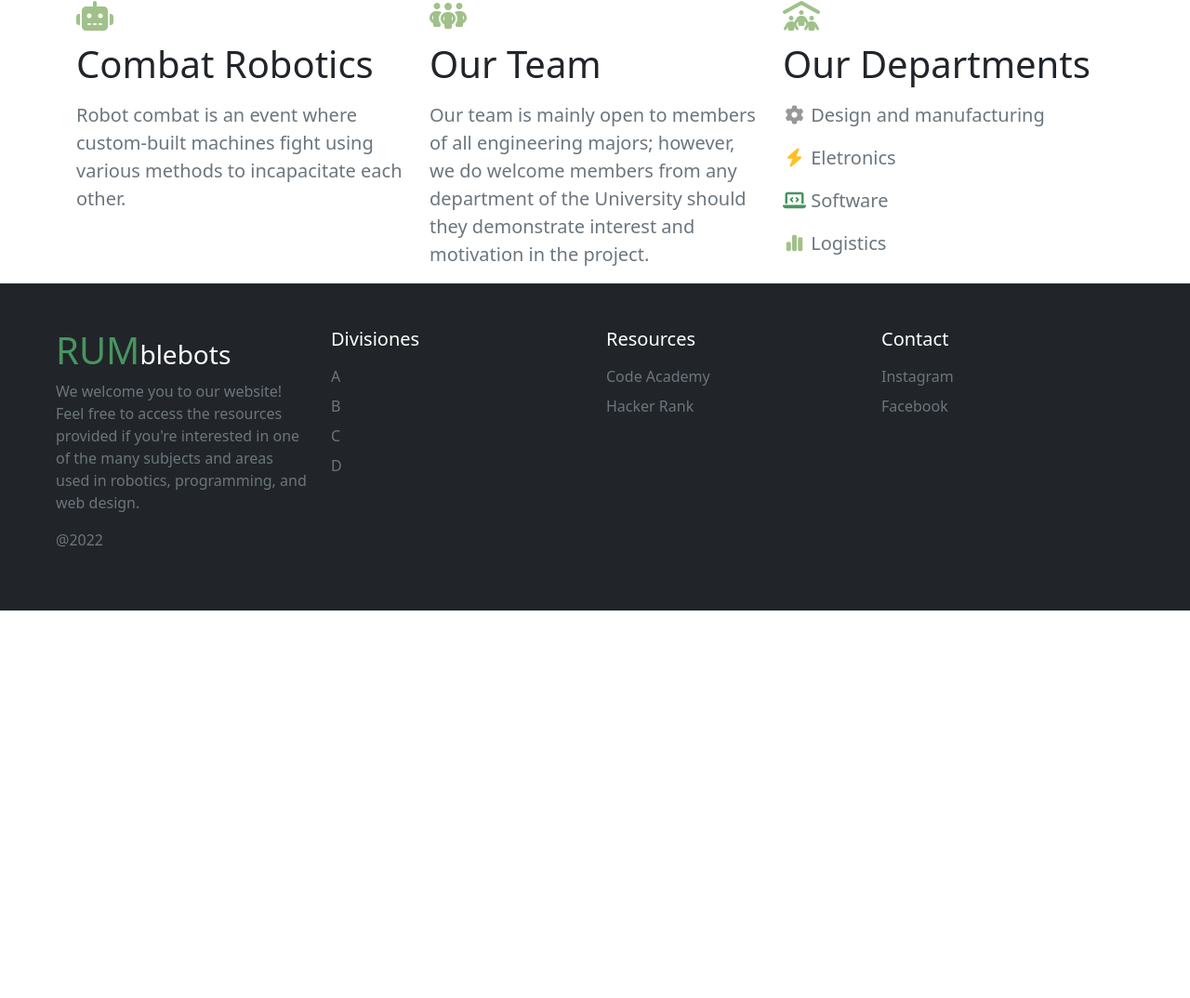
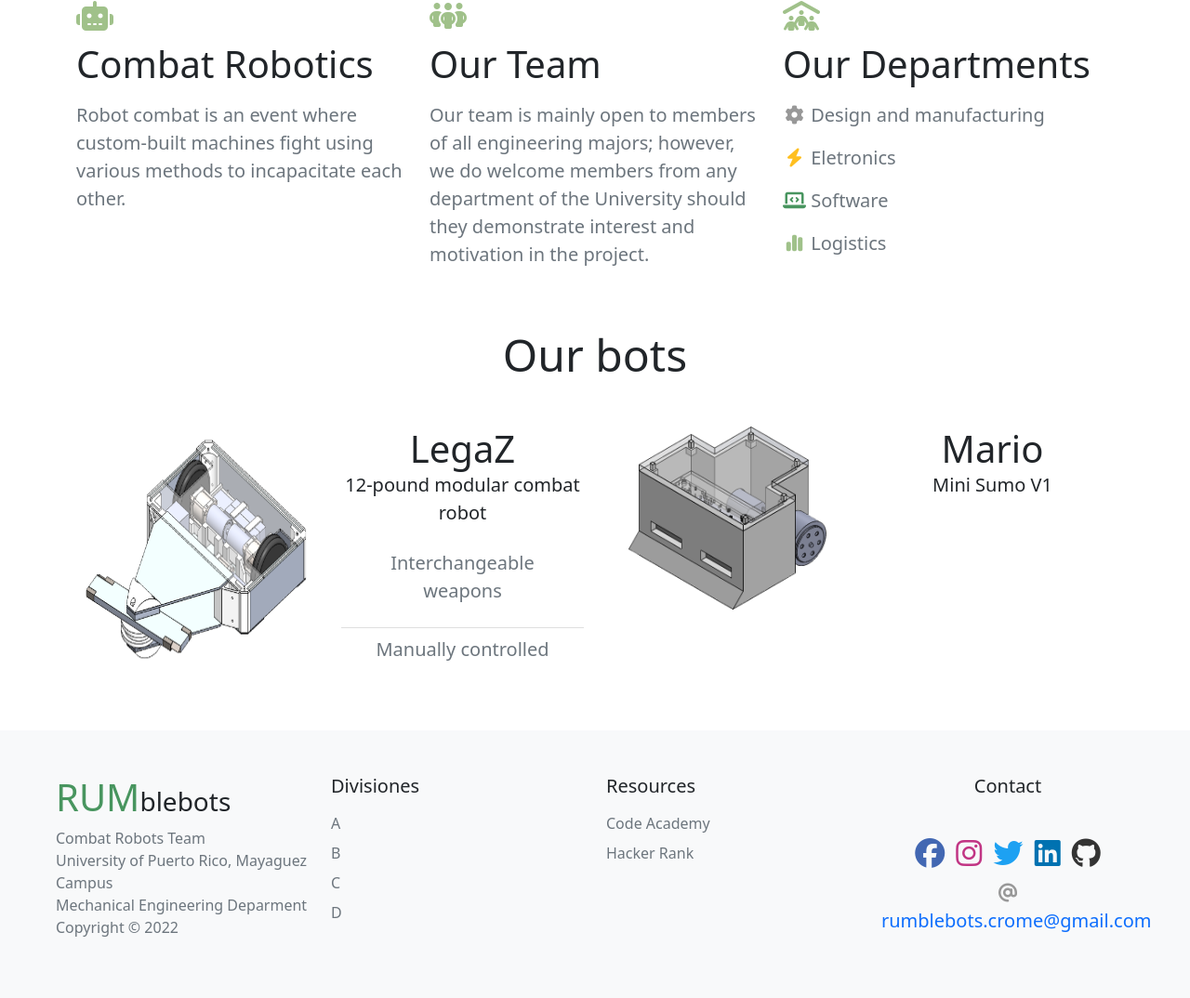
Before and after one commit to RUMblebots-Software/Website, a website: page index.html in a window 1280 px wide. Shown: the part 1174-2248 px from the top of the page at 93% size. Before the commit the page ends 1831 px from the top, so only its background shows below. Drawn offline with nearby package versions, Linux system fonts and the light colour scheme.

Commit message:
changes to footer and additions to body

```diff
--- a/css/styles.css
+++ b/css/styles.css
@@ -33,6 +33,26 @@
     color: #03A062;
 }
 
+.blue-facebook{
+    color: #4267B2;
+}
+
+.blue-twitter{
+    color: #1DA1F2;
+}
+
+.blue-linkedin{
+    color: #0072b1;
+}
+
+.black-github{
+    color: #333;
+}
+
+.pink-instagram{
+  color: #C13584;
+}
+
 .uprm-web-logo {
     height: 59px;
     width: 193px;
@@ -45,10 +65,11 @@
 }
 
 .bg-gradient-white{
-    background-image: linear-gradient(180deg,#f9fbfd 0,#fff);
+    background-image: linear-gradient(180deg,#f0f1f3 0,#fff);
 }
 /* BS Container with NO padding*/
-.container-hero{
+
+.container-hero {
     --bs-gutter-x: 0;
     --bs-gutter-y: 0;
     width: 100%;
@@ -57,6 +78,7 @@
     padding-left: 0px;
     padding-right: 0px;
 }
+
 
 #navbar {
     transition: top 0.5s;
--- a/index.html
+++ b/index.html
@@ -28,8 +28,8 @@
             <a class="navbar-brand" href="/index.html">
                 <img id="logo" src="/img/rumblebots.png" height="70" alt="navbar-logo">
             </a>
-            <button class="navbar-toggler" type="button" data-bs-toggle="collapse"
-            data-bs-target="#navbarItems" aria-controls="navbar" aria-expanded="false" aria-label="Toggle Nav">
+            <button class="navbar-toggler" type="button" data-bs-toggle="collapse" data-bs-target="#navbarItems"
+                aria-controls="navbar" aria-expanded="false" aria-label="Toggle Nav">
                 <span class="navbar-toggler-icon"></span>
             </button>
             <div class="collapse navbar-collapse" id="navbarItems">
@@ -70,8 +70,11 @@
     <div class="container-hero">
         <div class="row align-items-center">
             <div class="col-lg-5 col-sm-12">
-                <p class="display-4 text-center fw-semibold">We <span id="typewriter" class="display-4 green-dark-rumble fw-semibold"></span><span id="cursor"></span></p>
-                <p class="display-6 text-center text-muted"><span class="display-6 text-center green-dark-rumble" >RUM</span>BLEBOTS is a combat robotics project of the
+                <p class="display-4 text-center fw-semibold">We <span id="typewriter"
+                        class="display-4 green-dark-rumble fw-semibold"></span><span id="cursor"></span></p>
+                <p class="display-6 text-center text-muted"><span
+                        class="display-6 text-center green-dark-rumble">RUM</span>BLEBOTS is a combat robotics project
+                    of the
                     Department of Mechanical Engineering at UPRM initially founded in 2004</p>
             </div>
             <div class="col-lg-7 col-sm-12 gradient">
@@ -80,7 +83,7 @@
         </div>
     </div>
 
-    <div class="container-hero">
+    <div class="container-hero bg-light">
         <div class="container mt-5">
             <div class="row align-items-center">
                 <div class="col-lg-4 d-none d-lg-block">
@@ -88,8 +91,9 @@
                 </div>
                 <div class="col-lg-8 mt-5 mb-5 text-center">
                     <div class="row">
-                        <p class="display-5 fw-semibold">This is what we do</p>
-                        <p class="lead">We design, manufacture, code, test, optimize and market combat robots of varying
+                        <p class="display-5">This is what we do</p>
+                        <p class="lead text-muted">We design, manufacture, code, test, optimize and market combat robots
+                            of varying
                             weights to represent the UPRM and Puerto Rico
                             at the Nationals Robotics League and other robotics competitions.
                         </p>
@@ -109,41 +113,100 @@
             </div>
         </div>
     </div>
-
+    <section>
         <div class="container mt-5">
             <div class="row mt-3 d-flex justify-content-lg-center">
                 <div class="col-lg-4 col-md-6 col-sm-12">
                     <div class="mb-3"><i class="fa-solid fa-robot fa-2xl green-light-rumble"></i></div>
                     <p class="display-6">Combat Robotics</p>
-                <p class="lead text-muted">Robot combat is an event where custom-built machines fight using various methods to incapacitate each other.</p>
+                    <p class="lead text-muted">Robot combat is an event where custom-built machines fight using various
+                        methods to incapacitate each other.</p>
                 </div>
                 <div class="col-lg-4 col-md-6 col-sm-12">
                     <div class="mb-3"><i class="fa-solid fa-people-group fa-2xl green-light-rumble"></i></div>
                     <p class="display-6">Our Team</p>
-                <p class="lead text-muted">Our team is mainly open to members of all engineering majors; however, we do welcome members
-                    from any department of the University should they demonstrate interest and motivation in the project.</p>
+                    <p class="lead text-muted">Our team is mainly open to members of all engineering majors; however, we
+                        do
+                        welcome members
+                        from any department of the University should they demonstrate interest and motivation in the
+                        project.</p>
                 </div>
                 <div class="col-lg-4 col-md-6 col-sm-12">
                     <div class="mb-3"><i class="fa-solid fa-people-roof fa-2xl green-light-rumble"></i></div>
                     <p class="display-6">Our Departments</p>
                     <ul class="list-unstyled">
-                    <li><p class="lead text-muted"><i class="fa-solid fa-gear grey-rumble fa-fw"></i> Design and manufacturing</p></li>
-                    <li><p class="lead text-muted"><i class="fa-solid fa-bolt fa-fw yellow-lightning"></i> Eletronics</p></li>
-                    <li><p class="lead text-muted"><i class="fa-solid fa-laptop-code fa-fw green-dark-rumble"></i> Software</p></li>
-                    <li><p class="lead text-muted"><i class="fa-solid fa-chart-simple fa-fw green-light-rumble"></i> Logistics</p></li>
+                        <li>
+                            <p class="lead text-muted"><i class="fa-solid fa-gear grey-rumble fa-fw"></i> Design and
+                                manufacturing</p>
+                        </li>
+                        <li>
+                            <p class="lead text-muted"><i class="fa-solid fa-bolt fa-fw yellow-lightning"></i>
+                                Eletronics
+                            </p>
+                        </li>
+                        <li>
+                            <p class="lead text-muted"><i class="fa-solid fa-laptop-code fa-fw green-dark-rumble"></i>
+                                Software</p>
+                        </li>
+                        <li>
+                            <p class="lead text-muted"><i class="fa-solid fa-chart-simple fa-fw green-light-rumble"></i>
+                                Logistics</p>
+                        </li>
                     </ul>
                 </div>
             </div>
         </div>
+    </section>
 
+    <section>
+        <div class="container mt-5 mb-5">
+            <div class="row mt-3 text-center">
+                <p class="display-5 mb-5">Our bots</p>
+            </div>
+            <div class="row">
+                <div class="col-lg-3 col-md-6 d-flex justify-content-center">
+                    <img src="img/pound12-1.png" class="img-fluid round-border">
+                </div>
+                <div class="col-lg-3 col-md-6">
+                    <p class="display-6 mb-0 text-center">LegaZ</p>
+                    <p class="lead mt-0 text-center">12-pound modular combat robot</p>
+                    <ul class="list-group list-group-flush text-center">
+                        <li class="list-group-item"><p class="lead text-muted">Interchangeable weapons</p></li>
+                        <li class="list-group-item"><p class="lead text-muted">Manually controlled</p></li>
+                    </ul>
+                </div>
+                <div class="col-lg-3 col-md-6 d-flex justify-content-center">
+                    <img src="img/minisumo-1.png" class="round-border" height="197">
+                </div>
+                <div class="col-lg-3 col-md-6">
+                    <p class="display-6 mb-0 text-center">Mario</p>
+                    <p class="lead mt-0 text-center">Mini Sumo V1</p>
+                </div>
+            </div>
+        </div>
+    </section>
+
+
+    <!--Scripts-->
+    <script src="node_modules/@popperjs/core/dist/umd/popper.min.js"></script>
+    <script src="node_modules/bootstrap/dist/js/bootstrap.min.js"></script>
+    <script src="js/home.js"></script>
+    <script src="https://cdn.jsdelivr.net/npm/typed.js@2.0.12"></script>
+</body>
+
+<footer>
     <div class="container-fluid">
-        <div class="row p-5 bg-dark text-white">
-            <div class="col-xs-12 col-md-6 col-lg-3">
-                <p class="h3"><span class="display-6 text-center green-dark-rumble" >RUM</span>blebots</p>
-                <p class="text-secondary">We welcome you to our website! Feel free to access the resources provided if you're interested in one of the many subjects and areas used in robotics, programming, and web design.</p>
-                <p class="text-secondary">@2022</p>
+        <div class="row p-5 bg-light">
+            <div class="col-xs-12 col-md-3">
+                <p class="h3"><span class="display-6 text-center green-dark-rumble">RUM</span>blebots</p>
+                <p class="text-secondary mb-0">Combat Robots Team</p>
+                <p class="text-secondary mt-0 mb-0">University of Puerto Rico, Mayaguez Campus</p>
+                <p class="text-secondary mt-0 mb-0">Mechanical Engineering Deparment</p>
+                <p class="text-secondary mt-0">Copyright &copy;
+                    <script>document.write(new Date().getFullYear())</script>
+                </p>
             </div>
-            <div class="col-xs-12 col-md-6 col-lg-3">
+            <div class="col-xs-12 col-md-3">
                 <p class="h5 mb-3">Divisiones</p>
                 <div class="mb-2">
                     <a class="text-secondary text-decoration-none" href="#">A</a>
@@ -158,35 +221,36 @@
                     <a class="text-secondary text-decoration-none" href="#">D</a>
                 </div>
             </div>
-            <div class="col-xs-12 col-md-6 col-lg-3">
+            <div class="col-xs-12 col-md-3">
                 <p class="h5 mb-3"> Resources</p>
                 <div class="mb-2">
                     <a class="text-secondary text-decoration-none" href="https://www.codecademy.com">Code Academy</a>
                 </div>
                 <div class="mb-2">
-                    <a class="text-secondary text-decoration-none" href="https://www.hackerrank.com/products/main/">Hacker Rank</a>
+                    <a class="text-secondary text-decoration-none"
+                        href="https://www.hackerrank.com/products/main/">Hacker Rank</a>
                 </div>
             </div>
-            <div class="col-xs-12 col-md-6 col-lg-3">
-                <p class="h5 mb-3"> Contact</p>
-                <div class="mb-2">
-                    <a class="text-secondary text-decoration-none" href="#">Instagram</a>
-                </div>
-                <div class="mb-2">
-                    <a class="text-secondary text-decoration-none" href="#">Facebook</a>
+            <div class="col-xs-12 col-md-3 text-center">
+                <p class="h5 mb-5"> Contact</p>
+                <ul class="list-unstyled list-inline">
+                    <li class="list-inline-item"><a href="https://www.facebook.com/UprmRumblebots"><i
+                                class="fa-brands fa-facebook blue-facebook fa-2xl"></i></a></li>
+                    <li class="list-inline-item"><a href="https://www.instagram.com/rumblebotsuprm/"><i
+                                class="fa-brands fa-instagram pink-instagram fa-2xl"></i></a></li>
+                    <li class="list-inline-item"><a href="https://twitter.com/rumblebotsuprm"><i
+                                class="fa-brands fa-twitter blue-twitter fa-2xl"></i></a></li>
+                    <li class="list-inline-item"><a href="https://www.linkedin.com/company/rumblebots/"><i
+                                class="fa-brands fa-linkedin blue-linkedin fa-2xl"></i></a></li>
+                    <li class="list-inline-item"><a href="https://github.com/RUMblebots-Software"><i
+                                class="fa-brands fa-github black-github fa-2xl"></i></a></li>
+                </ul>
+                <a style="text-decoration: none;" href="mailto:rumblebots.crome@gmail.com">
+                    <p class="lead"><i class="fa-solid fa-at grey-rumble"></i> rumblebots.crome@gmail.com</p>
+                </a>
             </div>
         </div>
     </div>
-    </div>
+</footer>
 
-
-
-    <!--Scripts-->
-    <script src="node_modules/@popperjs/core/dist/umd/popper.min.js"></script>
-    <script src="node_modules/bootstrap/dist/js/bootstrap.min.js"></script>
-    <script src="js/home.js"></script>
-    <script src="https://cdn.jsdelivr.net/npm/typed.js@2.0.12"></script>
-
-
-</body>
 </html>
```
Also changed, not shown: img/minisumo-1.png (added), img/pound12-1.png (added), 1 other file. Lines whose indentation alone changed are shown as unchanged.
